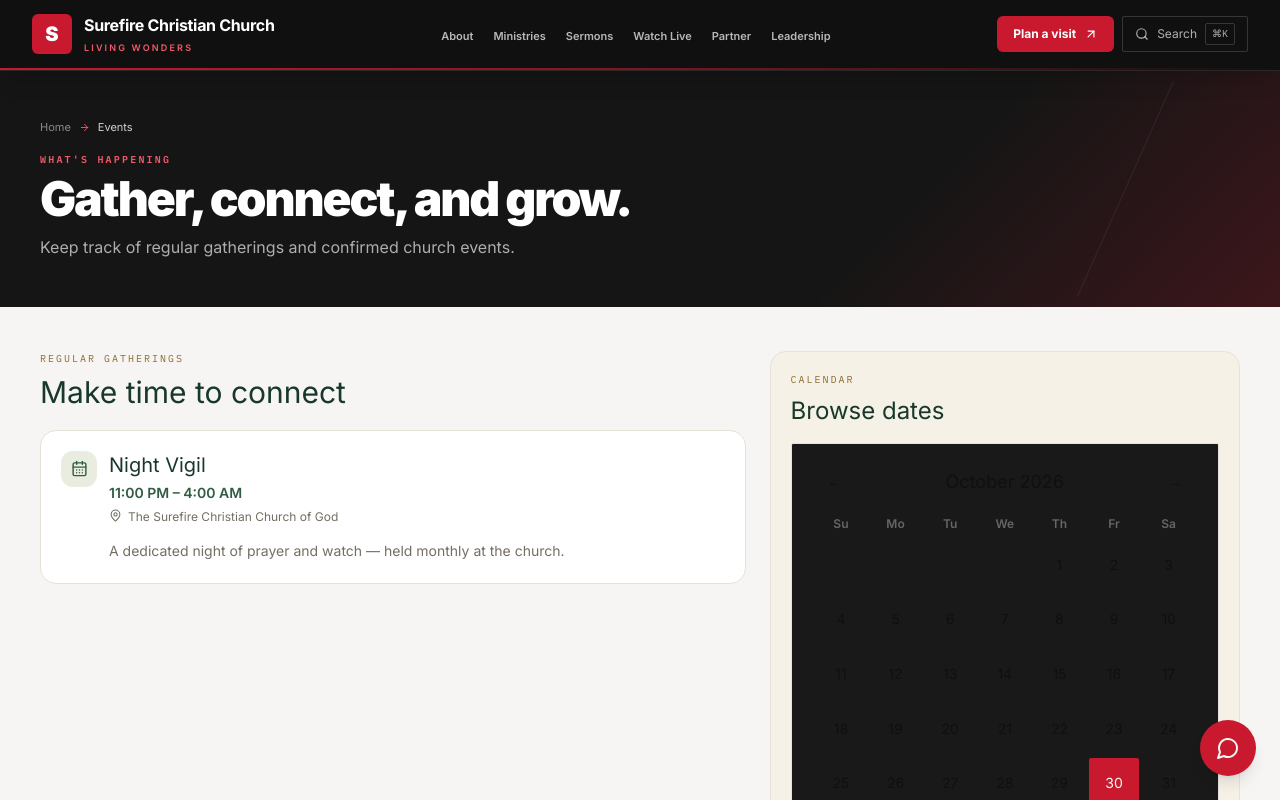
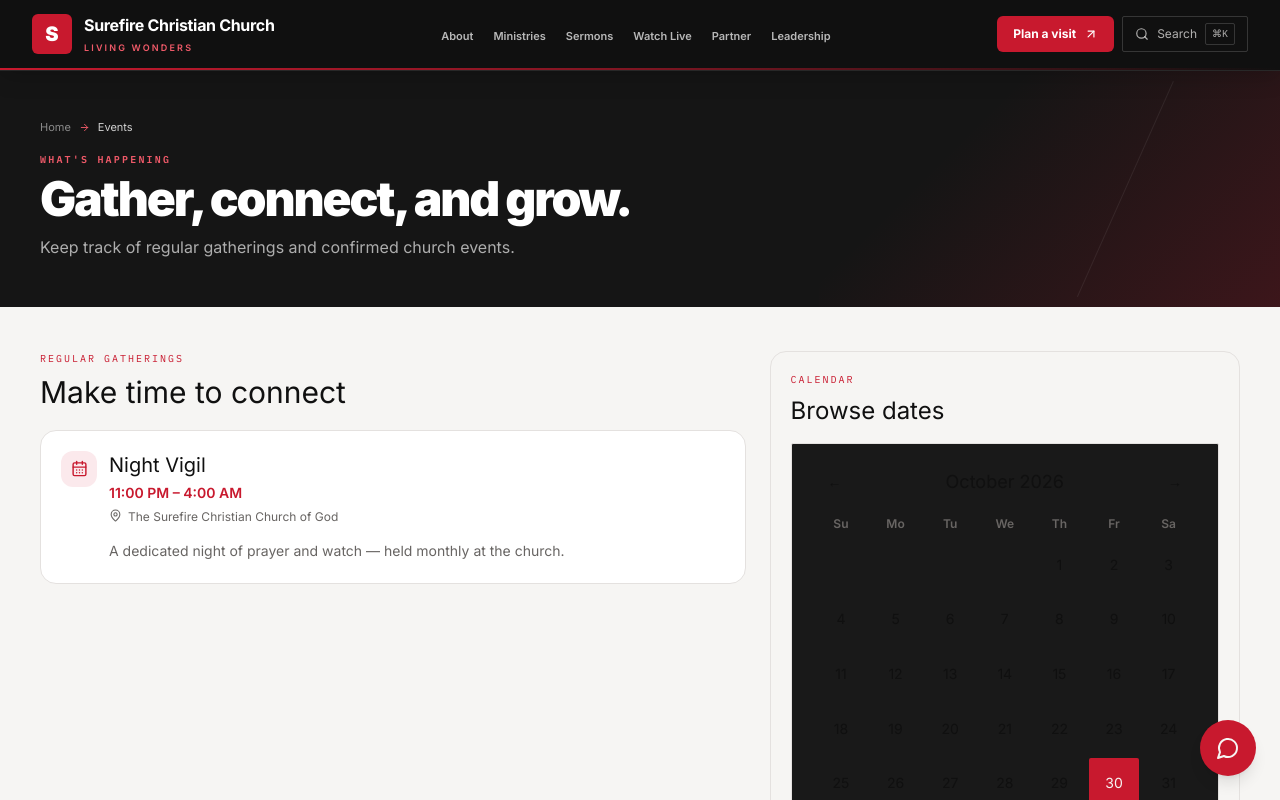
Before and after one commit to taiwoatlas/surefire-next, a Next.js app: page /events in a window 1280 px wide. Shown: the top 800 px of the page. Built offline with nearby package versions, Linux system fonts and the light colour scheme; no server answers.

Commit message:
Align page styling with the black-and-red corporate design

```diff
--- a/app/events/page.tsx
+++ b/app/events/page.tsx
@@ -22,32 +22,32 @@ export default function EventsPage() {
       <Section tone="paper">
         <div className="grid gap-6 md:grid-cols-[1.2fr_.8fr] md:items-start">
           <div>
-            <p className="font-mono text-[10px] uppercase tracking-[.2em] text-[#8b6b2c]">Regular gatherings</p>
-            <h2 className="mt-2 font-display text-3xl text-[#18382b]">Make time to connect</h2>
+            <p className="font-mono text-[10px] uppercase tracking-[.2em] text-[#c8192e]">Regular gatherings</p>
+            <h2 className="mt-2 font-display text-3xl text-[#101010]">Make time to connect</h2>
             <div className="mt-5 grid gap-3">
               {recurring.map((g) => (
-                <article key={g.key} className="rounded-2xl border border-[#e6e2d8] bg-white p-5">
-                  <div className="flex items-start gap-3"><span className="grid size-9 shrink-0 place-items-center rounded-xl bg-[#e9eddf] text-[#315d43]"><CalendarDays size={17} aria-hidden="true" /></span><div><h3 className="font-display text-xl text-[#18382b]">{g.title}</h3><p className="mt-1 text-sm font-semibold text-[#315d43]">{g.time}</p><p className="mt-1 flex items-start gap-1.5 text-xs leading-5 text-[#756f63]"><MapPin size={13} className="mt-0.5 shrink-0" aria-hidden="true" />{g.location}</p><p className="mt-3 text-sm leading-6 text-[#756f63]">{g.description}</p></div></div>
+                <article key={g.key} className="rounded-2xl border border-[#e4e1df] bg-white p-5">
+                  <div className="flex items-start gap-3"><span className="grid size-9 shrink-0 place-items-center rounded-xl bg-[#fbe9ec] text-[#c8192e]"><CalendarDays size={17} aria-hidden="true" /></span><div><h3 className="font-display text-xl text-[#101010]">{g.title}</h3><p className="mt-1 text-sm font-semibold text-[#c8192e]">{g.time}</p><p className="mt-1 flex items-start gap-1.5 text-xs leading-5 text-[#686563]"><MapPin size={13} className="mt-0.5 shrink-0" aria-hidden="true" />{g.location}</p><p className="mt-3 text-sm leading-6 text-[#686563]">{g.description}</p></div></div>
                 </article>
               ))}
             </div>
           </div>
-          <aside className="rounded-2xl border border-[#e6e2d8] bg-[#f5f1e7] p-4 sm:p-5">
-            <p className="font-mono text-[10px] uppercase tracking-[.2em] text-[#8b6b2c]">Calendar</p>
-            <h2 className="mt-2 font-display text-2xl text-[#18382b]">Browse dates</h2>
+          <aside className="rounded-2xl border border-[#e4e1df] bg-[#f6f5f3] p-4 sm:p-5">
+            <p className="font-mono text-[10px] uppercase tracking-[.2em] text-[#c8192e]">Calendar</p>
+            <h2 className="mt-2 font-display text-2xl text-[#101010]">Browse dates</h2>
             <div className="mt-4"><EventCalendar /></div>
           </aside>
         </div>
       </Section>
 
       <Section tone="stone">
-        <div className="flex flex-wrap items-end justify-between gap-4"><div><p className="font-mono text-[10px] uppercase tracking-[.2em] text-[#8b6b2c]">Upcoming</p><h2 className="mt-2 font-display text-3xl text-[#18382b]">Confirmed events</h2></div><p className="max-w-md text-sm leading-6 text-[#756f63]">Only dated events that have been confirmed appear here.</p></div>
+        <div className="flex flex-wrap items-end justify-between gap-4"><div><p className="font-mono text-[10px] uppercase tracking-[.2em] text-[#c8192e]">Upcoming</p><h2 className="mt-2 font-display text-3xl text-[#101010]">Confirmed events</h2></div><p className="max-w-md text-sm leading-6 text-[#686563]">Only dated events that have been confirmed appear here.</p></div>
         <div className="mt-5">
           {events.length === 0 ? (
             <div className="rounded-2xl border border-[#e2dfd5] bg-white p-5 sm:p-6"><EmptyState title="No dated events confirmed yet" description="Follow the church or contact us to hear when new events are announced." /></div>
           ) : (
             <div className="grid gap-3 sm:grid-cols-2 lg:grid-cols-3">
-              {events.map((e) => <article key={e.slug} className="rounded-2xl border border-[#e2dfd5] bg-white p-5"><p className="font-mono text-[10px] uppercase tracking-[.16em] text-[#8b6b2c]">Confirmed event</p><h3 className="mt-3 font-display text-xl text-[#18382b]">{e.title}</h3><p className="mt-2 text-sm leading-6 text-[#756f63]">{e.summary}</p></article>)}
+              {events.map((e) => <article key={e.slug} className="rounded-2xl border border-[#e2dfd5] bg-white p-5"><p className="font-mono text-[10px] uppercase tracking-[.16em] text-[#c8192e]">Confirmed event</p><h3 className="mt-3 font-display text-xl text-[#101010]">{e.title}</h3><p className="mt-2 text-sm leading-6 text-[#686563]">{e.summary}</p></article>)}
             </div>
           )}
         </div>
```
